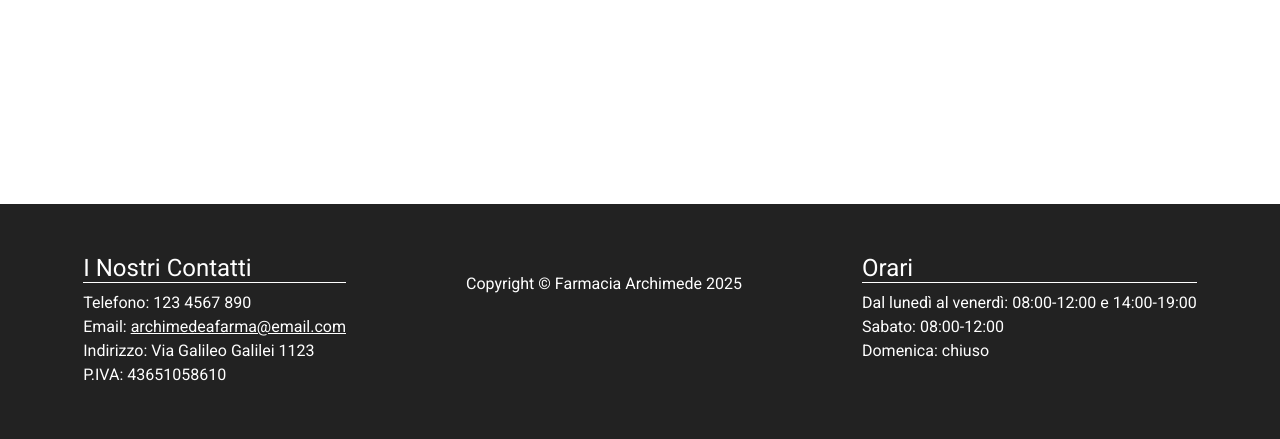
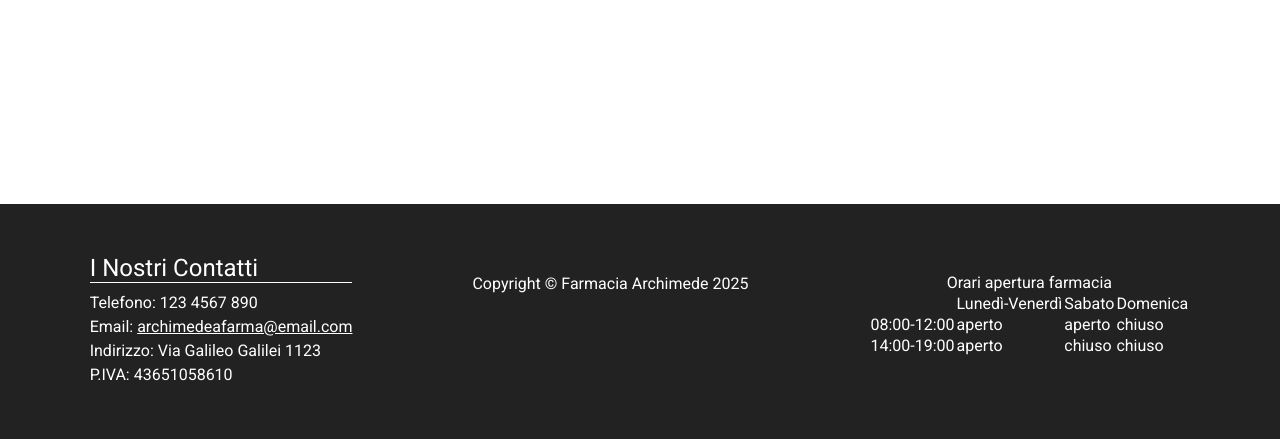
Before and after one commit to aleeberto/FarmaciaArchimede, a PHP site: page /index.php in a window 1280 px wide. Shown: the part 361-800 px from the top of the page. Run offline with PHP 8.4, Linux system fonts and the light colour scheme; some web fonts are replaced.

Commit message:
inserita tabella orari footer

```diff
--- a/assets/css/main.css
+++ b/assets/css/main.css
@@ -726,3 +726,7 @@ p.success {
         background-size: 90% 45%;
     }
 }
+
+#sum {
+    text-indent: -999em
+    }
--- a/templates/footer.html
+++ b/templates/footer.html
@@ -17,12 +17,32 @@
         </div>
 
         <div class="footer-box">
-            <h2>Orari</h2>
-            <ul>
-                <li>Dal lunedì al venerdì: 08:00-12:00 e 14:00-19:00</li>
-                <li>Sabato: 08:00-12:00</li>
-                <li>Domenica: chiuso</li>
-            </ul>
+            <p id="sum">orario di apertura della farmacia divisa in colonne che definioscono i giorni della settimana e le righe che definiscono gli orari di apertura</p>
+            <table aria-describedby="sum">
+                <caption>Orari apertura farmacia</caption>
+                <thead>
+                    <tr>
+                        <td></td>
+                        <th scope="col" abbr="Lun-Ven">Lunedì-Venerdì</th>
+                        <th scope="col" abbr="Sab">Sabato</th>
+                        <th scope="col" abbr="Dom">Domenica</th>
+                    </tr>
+                </thead>
+                <tbody>
+                    <tr>
+                        <th scope="row" abbr="8-12">08:00-12:00</th>
+                        <td>aperto</td>
+                        <td>aperto</td>
+                        <td>chiuso</td>
+                    </tr>
+                    <tr>
+                        <th scope="row" abbr="14-19">14:00-19:00</th>
+                        <td>aperto</td>
+                        <td>chiuso</td>
+                        <td>chiuso</td>
+                    </tr>
+                </tbody>
+            </table>
         </div>
     </div>
 </footer>
```
